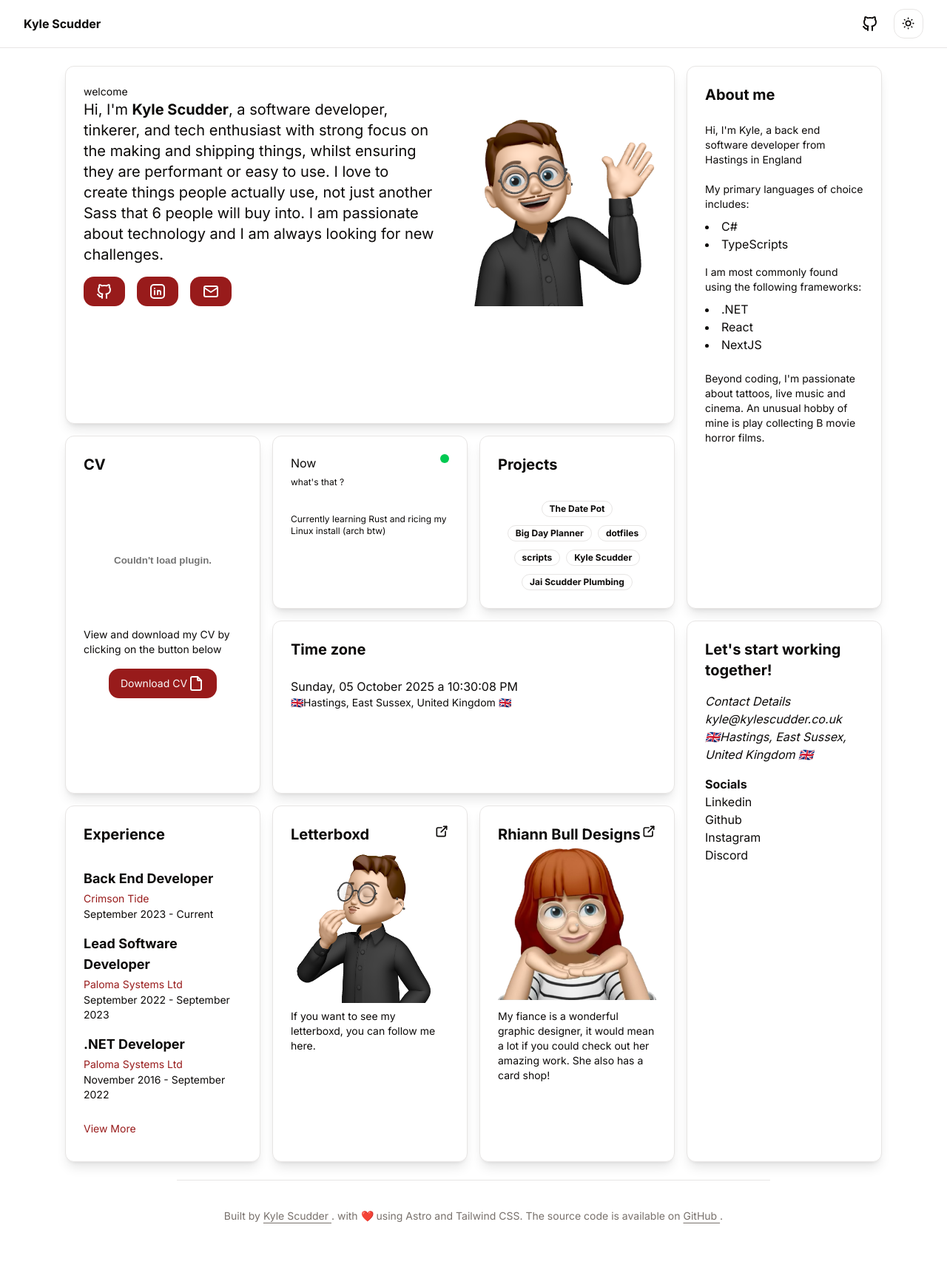
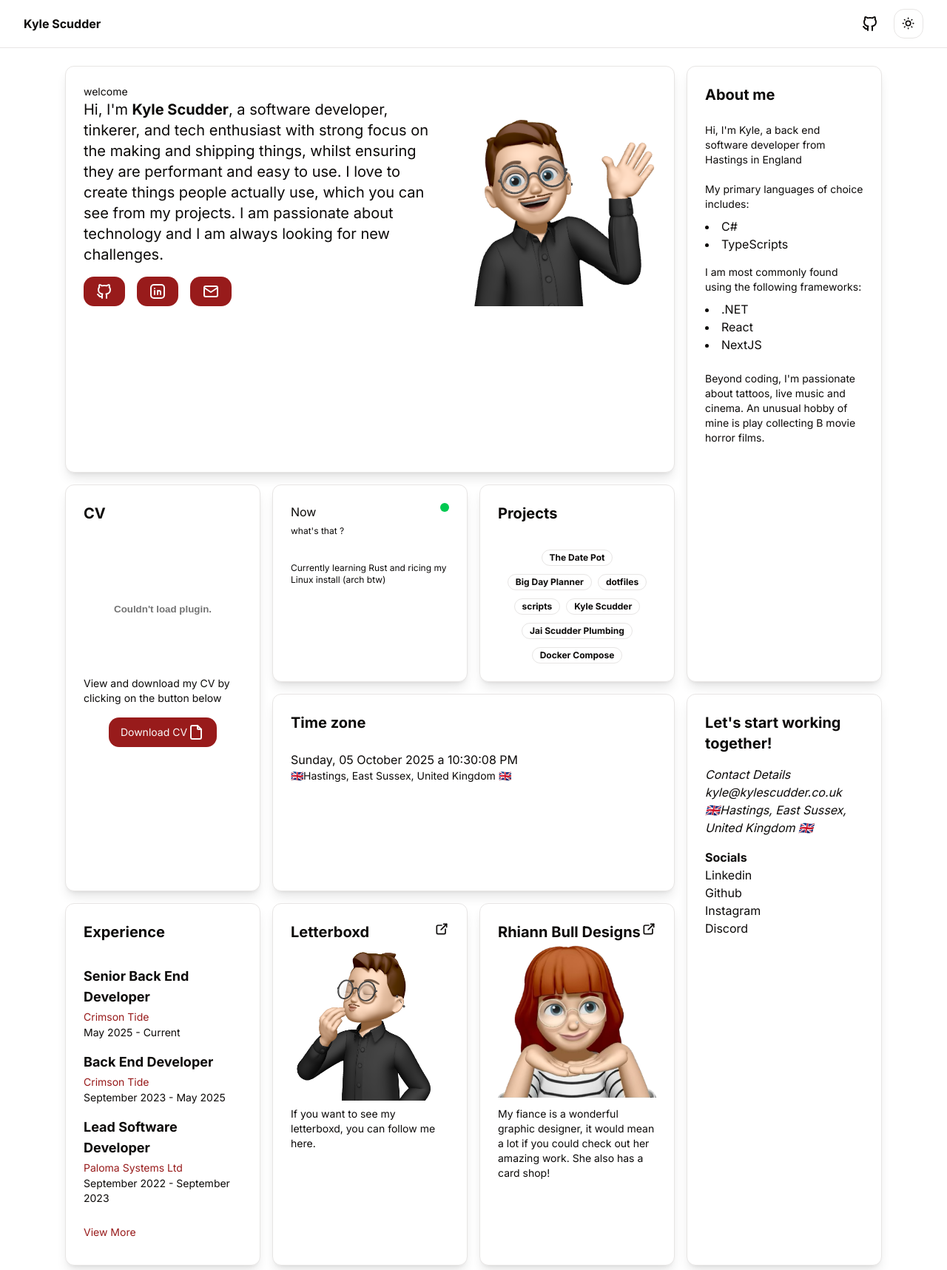
Before and after one commit to kylescudder/kylescudder.co.uk, an Astro site: page / in a window 1280 px wide. Shown: the top 1717 px of the page at 74% size. Before the commit the page ends 1692 px from the top, so only its background shows below. Built offline with nearby package versions, Linux system fonts and the light colour scheme; Astro itself is replaced by a stand-in of ours.

Commit message:
feat: update site with up to date experience

```diff
--- a/src/components/sections/IntroCard.astro
+++ b/src/components/sections/IntroCard.astro
@@ -18,10 +18,10 @@
         <p class="m-0 text-xl font-light">
           Hi, I'm <b class="font-bold">Kyle Scudder</b>, a software developer,
           tinkerer, and tech enthusiast with strong focus on the making and
-          shipping things, whilst ensuring they are performant or easy to use. I
-          love to create things people actually use, not just another Sass that
-          6 people will buy into. I am passionate about technology and I am
-          always looking for new challenges.
+          shipping things, whilst ensuring they are performant and easy to use.
+          I love to create things people actually use, which you can see from my
+          projects. I am passionate about technology and I am always looking for
+          new challenges.
         </p>
       </div>
       <div class="flex gap-4">
--- a/src/lib/constants.ts
+++ b/src/lib/constants.ts
@@ -42,16 +42,34 @@
     TEXT: 'Jai Scudder Plumbing',
     HREF: 'https://github.com/kylescudder/jaiscudderplumbing',
   },
+  {
+    TEXT: 'Docker Compose',
+    HREF: 'https://github.com/kylescudder/docker-compose',
+  },
 ]
 
 export const EXPERIENCE = [
   {
     company: 'Crimson Tide',
     location: 'Royal Tunbridge Wells, Kent, United Kingdom',
+    position: 'Senior Back End Developer',
+    start: 'May 2025',
+    link: 'https://mpro5.com/',
+    end: 'Current',
+    tasks: [
+      'Mentor and coach junior and mid-level engineers through regular pair-programming and code reviews, accelerating their ramp-up and autonomy.',
+      'Led Shape Up methodology cycles across the development team, helping give estimates for scopes, allowing an appetite to be determined, and to track bets to ensure scoped, high-value deliveries.',
+      'Participated in interviews for new junior and mid-level candidates, helped shape the technical portion of the process, and onboarding.',
+      'Implemented security best practices, including data encryption and access controls, to safeguard sensitive information.',
+    ],
+  },
+  {
+    company: 'Crimson Tide',
+    location: 'Royal Tunbridge Wells, Kent, United Kingdom',
     position: 'Back End Developer',
     start: 'September 2023',
     link: 'https://mpro5.com/',
-    end: 'Current',
+    end: 'May 2025',
     tasks: [
       'Developed and maintained server-side applications using C# and .NET Core, with a focus on high-performance, scalable architecture.',
       'Built and optimized RESTful and GraphQL APIs for data exchange between server and client, enhancing application speed and reliability.',
```
